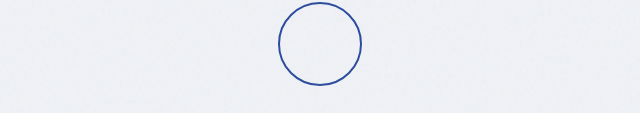
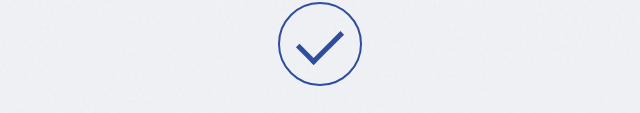
Before and after one commit to rhyshume1997-alt/JNR, a website: page thanks.html in a window 1280 px wide. Shown: the part 623-736 px from the top of the page, 320-960 px from the left. Drawn offline with Linux system fonts and the light colour scheme.

Commit message:
Thank you page: draw the tick inside the ring

```diff
--- a/assets/style.css
+++ b/assets/style.css
@@ -1727,3 +1727,7 @@ nav .nav-tel:focus-visible { outline: 2px solid var(--blue-soft); outline-offset
 .ts-status.is-ok { color: #1E6B3A; font-weight: 600; }
 .ts-status.is-ok::before { content: '\2713'; display: inline-block; margin-right: 6px; }
 .ts-status.is-warn { color: #8C1D18; font-weight: 600; }
+
+/* Thank you page: the ring had no tick inside it */
+.thanks-card .ok-ring { position: relative; }
+.thanks-card .ok-ring::after { content: ''; position: absolute; left: 50%; top: 46%; width: 20px; height: 38px; border: solid var(--blue); border-width: 0 5px 5px 0; transform: translate(-50%, -50%) rotate(45deg); }
```
